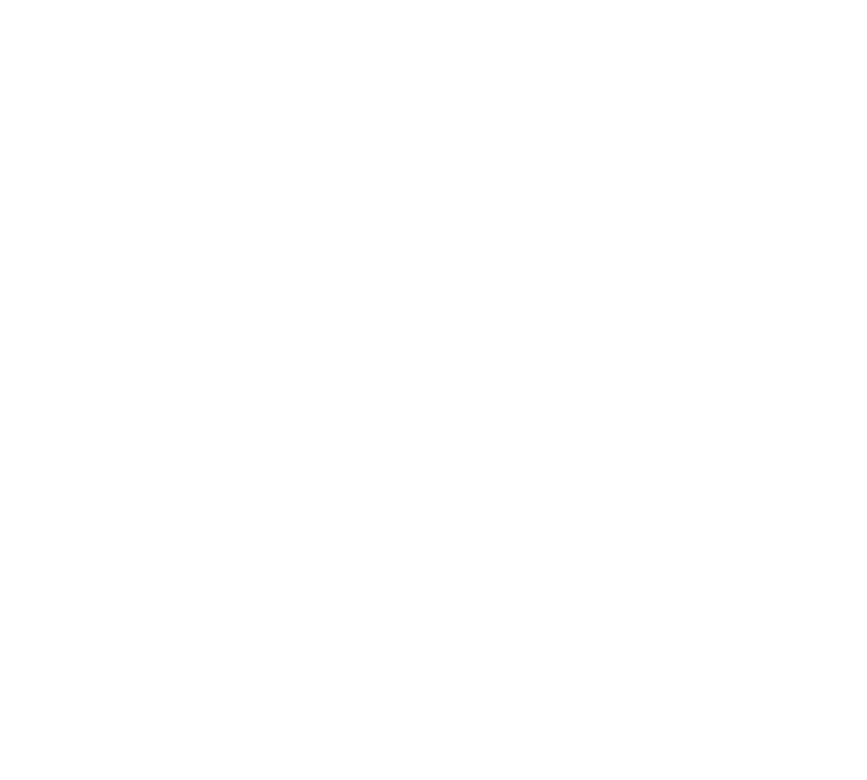
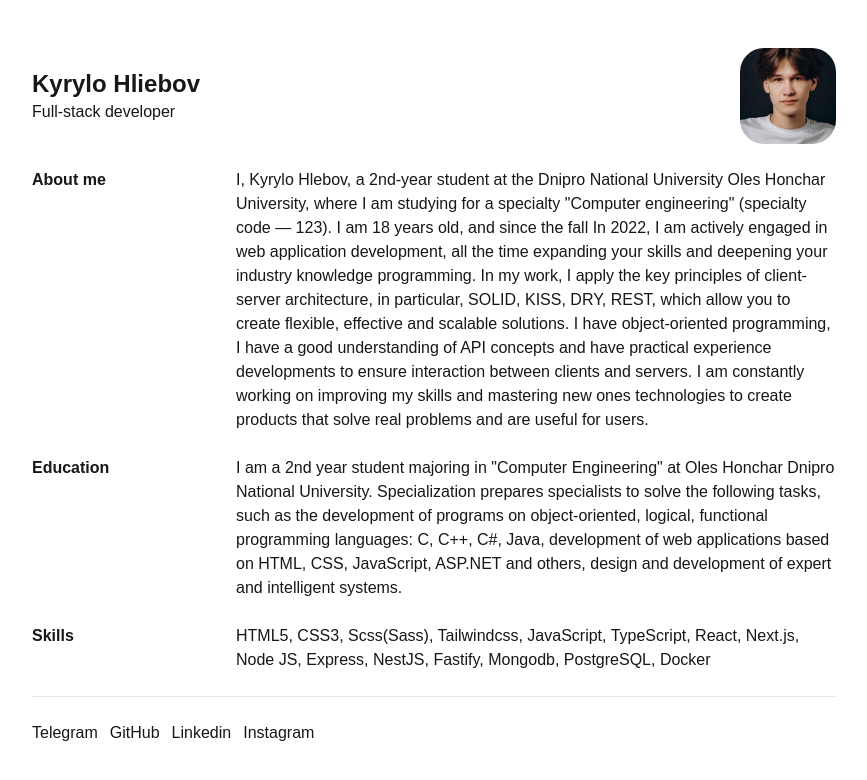
Before and after one commit to hliebovkyrylo/hliebov-kyrylo-portfolio, a Next.js app: page / in a window 1280 px wide. Shown: the top 780 px of the page, without its empty margins (206-1073 px from the left). Built offline with nearby package versions, Linux system fonts and the light colour scheme.

Commit message:
feat: created portfolio content

```diff
--- /dev/null
+++ b/src/components/Layout/Layout.tsx
@@ -0,0 +1,11 @@
+import { ReactNode } from "react";
+import { Header } from "./components";
+
+export const Layout = ({ children }: { children: ReactNode }) => {
+  return (
+    <main className="w-full max-w-[900px] p-12">
+      <Header />
+      {children}
+    </main>
+  );
+};
--- /dev/null
+++ b/src/components/Layout/components/Header/Header.tsx
@@ -0,0 +1,19 @@
+import Image from "next/image";
+
+export const Header = () => {
+  return (
+    <header className="flex items-center justify-between mb-6">
+      <div>
+        <h1 className="text-2xl font-bold">Kyrylo Hliebov</h1>
+        <div>Full-stack developer</div>
+      </div>
+      <Image
+        src={"/photo.png"}
+        alt="Kyrylo Hliebov image"
+        className="w-24 rounded-3xl"
+        width={96}
+        height={96}
+      />
+    </header>
+  );
+};
--- /dev/null
+++ b/src/components/Layout/components/Header/index.ts
@@ -0,0 +1 @@
+export * from "./Header";
--- /dev/null
+++ b/src/components/Layout/components/index.ts
@@ -0,0 +1 @@
+export * from "./Header";
--- /dev/null
+++ b/src/components/Layout/index.ts
@@ -0,0 +1 @@
+export * from "./Layout";
--- /dev/null
+++ b/src/components/Link/Link.tsx
@@ -0,0 +1,14 @@
+import Link from "next/link";
+
+interface ISocialLink {
+  title: string;
+  url: string;
+}
+
+export const SocialLink = ({ title, url }: ISocialLink) => {
+  return (
+    <Link href={url} className="hover:text-cyan-600">
+      {title}
+    </Link>
+  );
+};
--- /dev/null
+++ b/src/components/Link/index.ts
@@ -0,0 +1 @@
+export * from "./Link";
--- /dev/null
+++ b/src/components/Section/Section.tsx
@@ -0,0 +1,13 @@
+interface ISection {
+  title: string;
+  description: string;
+}
+
+export const Section = ({ title, description }: ISection) => {
+  return (
+    <section className="w-full flex justify-between">
+      <h2 className="font-bold">{title}</h2>
+      <p className="w-full max-w-[600px]">{description}</p>
+    </section>
+  );
+};
--- /dev/null
+++ b/src/components/Section/index.ts
@@ -0,0 +1 @@
+export * from "./Section";
--- a/src/pages/index.tsx
+++ b/src/pages/index.tsx
@@ -1,6 +1,53 @@
+import { Section } from "@/components/Section";
+import { Layout } from "@/components/Layout";
+import { SocialLink } from "@/components/Link";
+
 export default function Home() {
   return (
-    <div>
+    <div className="flex justify-center">
+      <Layout>
+        <div className="flex flex-col gap-6">
+          <Section
+            title="About me"
+            description={`I, Kyrylo Hlebov, a 2nd-year student at the Dnipro National University
+              Oles Honchar University, where I am studying for a specialty
+              "Computer engineering" (specialty code — 123). I am 18 years old, and since the fall
+              In 2022, I am actively engaged in web application development, all the time
+              expanding your skills and deepening your industry knowledge
+              programming.
+
+              In my work, I apply the key principles of client-server architecture,
+              in particular, SOLID, KISS, DRY, REST, which allow you to create flexible,
+              effective and scalable solutions. I have object-oriented
+              programming, I have a good understanding of API concepts and have practical experience
+              developments to ensure interaction between clients and servers.
+              I am constantly working on improving my skills and mastering new ones
+              technologies to create products that solve real problems and are
+              useful for users.
+            `}
+          />
+          <Section
+            title="Education"
+            description={`
+              I am a 2nd year student majoring in "Computer Engineering" at Oles Honchar Dnipro National University.
+              Specialization prepares specialists to solve the following tasks, such as the development of programs on object-oriented, logical, functional
+              programming languages: C, C++, C#, Java, development of web applications based on HTML, CSS, JavaScript, ASP.NET and
+              others, design and development of expert and intelligent systems.
+            `}
+          />
+          <Section
+            title="Skills"
+            description={`HTML5, CSS3, Scss(Sass), Tailwindcss, JavaScript, TypeScript, React, Next.js, Node JS, Express, NestJS, Fastify, Mongodb, PostgreSQL, Docker`}
+          />
+          <hr className="h-px bg-gray-200 border-0 dark:bg-gray-700" />
+          <div className="flex gap-3">
+            <SocialLink title="Telegram" url="https://t.me/xenoniiii" />
+            <SocialLink title="GitHub" url="https://github.com/hliebovkyrylo" />
+            <SocialLink title="Linkedin" url="https://www.linkedin.com/in/kyrylo-hliebov-a5055926a/" />
+            <SocialLink title="Instagram" url="https://www.instagram.com/xenoniiii/" />
+          </div>
+        </div>
+      </Layout>
     </div>
   );
 }
--- a/tailwind.config.ts
+++ b/tailwind.config.ts
@@ -2,9 +2,8 @@
 
 const config: Config = {
   content: [
-    "./src/pages/**/*.{js,ts,jsx,tsx,mdx}",
-    "./src/components/**/*.{js,ts,jsx,tsx,mdx}",
-    "./src/app/**/*.{js,ts,jsx,tsx,mdx}",
+    "./src/**/*.{js,ts,jsx,tsx}",
+    "./components/**/*.{js,ts,jsx,tsx}"
   ],
   theme: {
     extend: {
```
Also changed, not shown: package.json (+5 -5 lines), public/photo.png (added).
